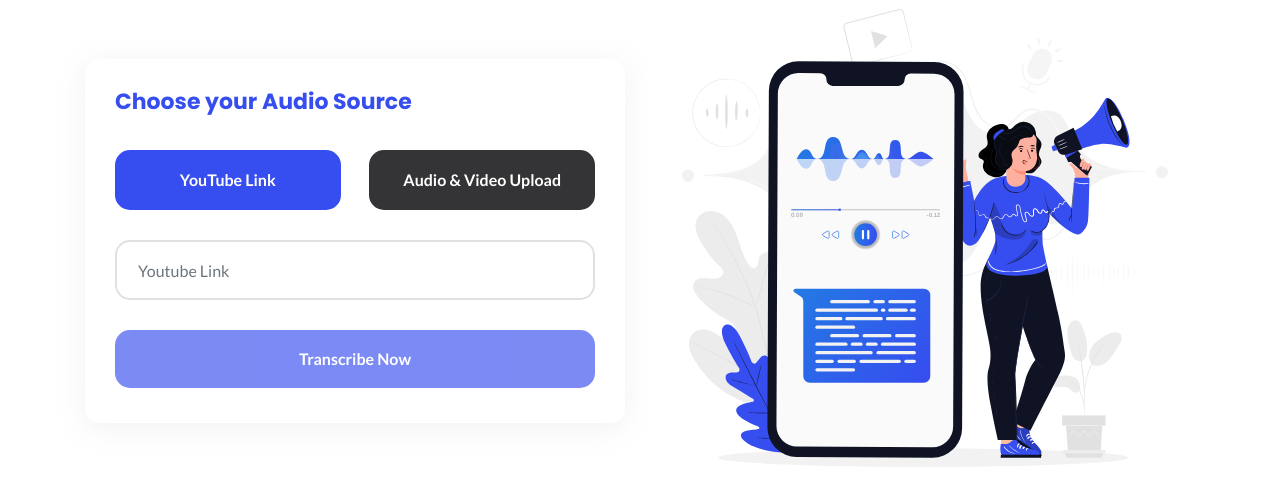
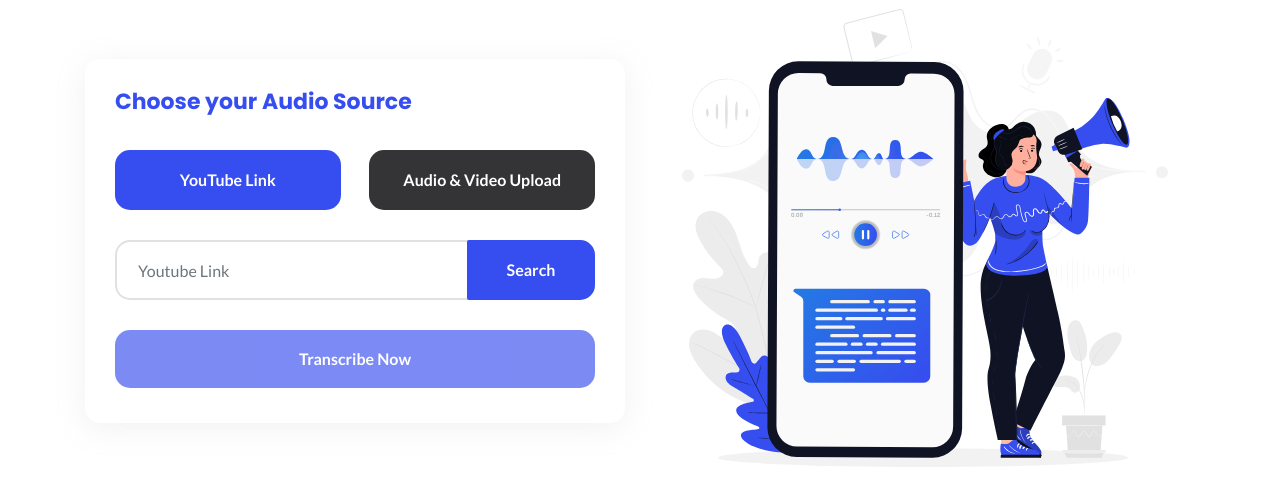
Before and after one commit to mhcrocky/dj-transcribe, a Django app: page / in a window 1280 px wide. Shown: the part 317-816 px from the top of the page. Run offline with Django 3.2, Linux system fonts and the light colour scheme; parts of the project's set-up code (start-up, migrations or seed data) failed here and were passed over; some libraries are stand-ins or nearby versions.

Commit message:
fix tick icon css styles, youtube search js functionality

```diff
--- a/transcribe-frontend/static/assets/css/style.css
+++ b/transcribe-frontend/static/assets/css/style.css
@@ -754,6 +754,7 @@ a, a:hover {
     cursor: pointer;
 }
 
+.youtube-search .button,
 .file-input > .button {
     display: inline-block;
     cursor: pointer;
@@ -768,8 +769,15 @@ a, a:hover {
     position: relative;
     top: -2px;
     right: -2px;
-    }
-
+    min-width: 128px;
+    text-align: center;
+}
+
+#youtubeSearch .button {
+    position: absolute;
+    top: 0;
+    right: 0;
+}
 /*    .file-input:hover > .button {
     color: white;
 }*/
@@ -1903,18 +1911,25 @@ a, a:hover {
     right: 50px;
 }
 
+.spinner-form, .spinner-form-file,
+.spinner-form-ok, .spinner-form-ok-file,
+.spinner-form-error, .spinner-form-error-file {
+    padding-right: 4px;
+}
+
 .spinner-form, .spinner-form-file {
-    width: 58px;
+    /*width: 58px;*/
     display: none;
 }
 
 .spinner-form-ok, .spinner-form-ok-file {
-    width: 35px;
+    /*width: 35px;*/
     display: none;
+    color: #ffffff;
 }
 
 .spinner-form-error, .spinner-form-error-file {
-    width: 25px;
+    /*width: 25px;*/
     display: none;
 }
 
--- a/transcribe-frontend/static/main.js
+++ b/transcribe-frontend/static/main.js
@@ -4,7 +4,7 @@ const fadeOutDelay = 400
 function fetchVideoInfo(url) {
     // let video_link = document.getElementById("inputUrl").value;
     resetYoutubeFormState();
-    $("#youtube_spinner").fadeIn();
+    checkValidation('youtube')
 
     fetch('/ytvideo-info/?' + new URLSearchParams({
         url: url,
@@ -123,6 +123,17 @@ const formatTime = (sec) => {
     return hours + ':' + minutes + ':' + seconds;
 }
 
+
+const checkValidation = (media_source) => {
+    if (media_source === 'youtube') {
+        $("#youtube_spinner").fadeIn();
+        $("#youtubeSearch .youtube-search .button .caption").text('')
+    } else {
+        $("#fileUpload_spinner").fadeIn();
+        $("#fileUpload .file-input .button .caption").text('')
+    }
+}
+
 const showSuccessState = (duration, media_source='youtube') => {
     if (media_source === 'youtube') {
         $("#youtube_spinner").fadeOut(fadeOutDelay, function () {
@@ -130,7 +141,8 @@ const showSuccessState = (duration, media_source='youtube') => {
             $("#youtube_Submit").addClass("text-left");
             $("#youtube_price").fadeIn();
 
-            $("#youtubeSearch .media-duration").text(duration)
+            // $("#youtubeSearch .media-duration").text(duration)
+            $("#youtubeSearch .button .caption").text(duration)
             $('#youtubeSearch .btn.main-btn').prop('disabled', false)
         });
     } else {
@@ -139,7 +151,8 @@ const showSuccessState = (duration, media_source='youtube') => {
             $("#fileUpload_Submit").addClass("text-left");
             $("#fileUpload_price").fadeIn();
 
-            $("#fileUpload .media-duration").text(duration)
+            // $("#fileUpload .media-duration").text(duration)
+            $("#fileUpload .file-input .button .caption").text(duration)
             $('#fileUpload .btn.main-btn').prop('disabled', false)
         });
     }
@@ -149,13 +162,13 @@ const showFailState = (media_source='youtube') => {
     if (media_source === 'youtube') {
          $("#youtube_spinner").fadeOut(fadeOutDelay, function () {
             $("#youtube_spinner_error").fadeIn();
-            $("#fileUpload .media-duration").text('')
+            // $("#fileUpload .media-duration").text('')
             $('#youtubeSearch .btn.main-btn').prop('disabled', true)
         });
     } else {
         $("#fileUpload_spinner").fadeOut(fadeOutDelay, function () {
             $("#fileUpload_spinner_error").fadeIn();
-            $("#fileUpload .media-duration").text('')
+            // $("#fileUpload .media-duration").text('')
             $('#fileUpload .btn.main-btn').prop('disabled', true)
         });
     }
@@ -167,7 +180,8 @@ const resetFileUploadFormState = () => {
     $("#fileUpload_Submit").removeClass("text-left");
     $("#fileUpload_price").hide();
 
-    $("#fileUpload .media-duration").text('')
+    // $("#fileUpload .media-duration").text('')
+    $("#fileUpload .file-input .button .caption").text('Choose')
 }
 
 const resetYoutubeFormState = () => {
@@ -176,5 +190,6 @@ const resetYoutubeFormState = () => {
     $("#youtube_Submit").removeClass("text-left");
     $("#youtube_price").hide();
 
-    $("#youtubeSearch .media-duration").text('')
+    // $("#youtubeSearch .media-duration").text('')
+    $("#youtubeSearch .youtube-search .button .caption").text('Search')
 }
--- a/transcribe-frontend/templates/home.html
+++ b/transcribe-frontend/templates/home.html
@@ -97,17 +97,23 @@
                                 <div class="tab-content">
                                     <div id="youtubeSearch" class="tab-pane active">
                                         <form>
-                                            <div class="form-group">
+                                            <div class="form-group position-relative youtube-search">
                                                 <!-- <input type="url" class="form-control" id="youtubeurl" placeholder="Your YouTube Link" /> -->
                                                 <input type="text" id="youtubeURL" class="form-control input-lg" placeholder="Youtube Link" aria-label="Recipient's username"
-                                                       aria-describedby="buttonSearch" oninput="fetchVideoInfo(this.value)" />
+                                                       aria-describedby="buttonSearch"/>
+                                                <span class="button" onclick="searchYoutubeURL()">
+                                                    <span class="spinner-form-file" id="youtube_spinner"><i class="fa fa-spinner" aria-hidden="true"></i></span>
+                                                    <span class="spinner-form-ok-file" id="youtube_spinner_ok"><i class="fa fa-check" aria-hidden="true"></i></span>
+                                                    <span class="spinner-form-error-file" id="youtube_spinner_error"><i class="fa fa-times" aria-hidden="true"></i></span>
+                                                    <span class="caption">Search</span>
+                                                </span>
                                             </div>
-                                            <div class="spinner-icon-box">
-                                                <img class="spinner-form" id="youtube_spinner" src="{% static 'assets/images/spinner-load.svg'%}" />
-                                                <img class="spinner-form-ok" id="youtube_spinner_ok" src="{% static 'assets/images/check-icon.svg'%}" />
-                                                <img class="spinner-form-error" id="youtube_spinner_error" src="{% static 'assets/images/close-icon.svg'%}" />
-                                                <span class="media-duration px-2"></span>
-                                            </div>
+{#                                            <div class="spinner-icon-box">#}
+{#                                                <img class="spinner-form" id="youtube_spinner" src="{% static 'assets/images/spinner-load.svg'%}" />#}
+{#                                                <img class="spinner-form-ok" id="youtube_spinner_ok" src="{% static 'assets/images/check-icon.svg'%}" />#}
+{#                                                <img class="spinner-form-error" id="youtube_spinner_error" src="{% static 'assets/images/close-icon.svg'%}" />#}
+{#                                                <span class="media-duration px-2"></span>#}
+{#                                            </div>#}
                                             <!-- <button class="main-btn wow fadeInUp btn-block" type="button" id="youtube_Submit">
                                                 <span class="youtube-price-lable" id="youtube_price">2.99$</span>
                                                 Transcribe Now
@@ -131,16 +137,21 @@
                                     <div id="fileUpload" class="tab-pane fade">
                                         <form>
                                             <div class="file-input">
+                                                <span class="label" data-js-label>No file selected</span>
                                                 <input type="file" id="fileURL" />
-                                                <span class="button">Choose</span>
-                                                <span class="label" data-js-label>No file selected</span>
+                                                <span class="button">
+                                                    <span class="spinner-form-file" id="fileUpload_spinner"><i class="fa fa-spinner" aria-hidden="true"></i></span>
+                                                    <span class="spinner-form-ok-file" id="fileUpload_spinner_ok"><i class="fa fa-check" aria-hidden="true"></i></span>
+                                                    <span class="spinner-form-error-file" id="fileUpload_spinner_error"><i class="fa fa-times" aria-hidden="true"></i></span>
+                                                    <span class="caption">Choose</span>
+                                                </span>
                                             </div>
-                                            <div class="spinner-icon-box">
-                                                <img class="spinner-form-file" id="fileUpload_spinner" src="{% static 'assets/images/spinner-load.svg'%}" />
-                                                <img class="spinner-form-ok-file" id="fileUpload_spinner_ok" src="{% static 'assets/images/check-icon.svg'%}" />
-                                                <img class="spinner-form-error-file" id="fileUpload_spinner_error" src="{% static 'assets/images/close-icon.svg'%}" />
-                                                <span class="media-duration px-2"></span>
-                                            </div>
+{#                                            <div class="spinner-icon-box">#}
+{#                                                <img class="spinner-form-file" id="fileUpload_spinner" src="{% static 'assets/images/spinner-load.svg'%}" />#}
+{#                                                <img class="spinner-form-ok-file" id="fileUpload_spinner_ok" src="{% static 'assets/images/check-icon.svg'%}" />#}
+{#                                                <img class="spinner-form-error-file" id="fileUpload_spinner_error" src="{% static 'assets/images/close-icon.svg'%}" />#}
+{#                                            </div>#}
+
                                             <button class="btn main-btn wow btn-block" type="button" id="fileUpload_Submit">
                                                 <span class="youtube-price-lable" id="fileUpload_price">2.99$</span>
                                                 Transcribe Now
@@ -463,14 +474,29 @@
     <script src="{% static 'main.js' %}"></script>
 
     <script>
+        const searchYoutubeURL = () => {
+            const url = $('#youtubeURL').val()
+            fetchVideoInfo(url)
+        }
+
         $(function () {
+            $('#youtubeURL').keydown(function (e) {
+                resetYoutubeFormState()
+                if (e.keyCode === 13) { // Enter key event
+                    e.preventDefault()
+                    e.stopPropagation()
+                    const url = $('#youtubeURL').val()
+                    fetchVideoInfo(url)
+                }
+            })
+
             $("#fileURL").change(function (e) {
                 resetFileUploadFormState();
 
                 const target = e.currentTarget;
                 let file = target.files[0];
                 if (target.files && file) {
-                    $("#fileUpload_spinner").fadeIn();
+                    checkValidation('custom')
 
                     const fileType = file.type
                     console.log("Type: " + fileType);
```
Lines whose indentation alone changed are shown as unchanged.
